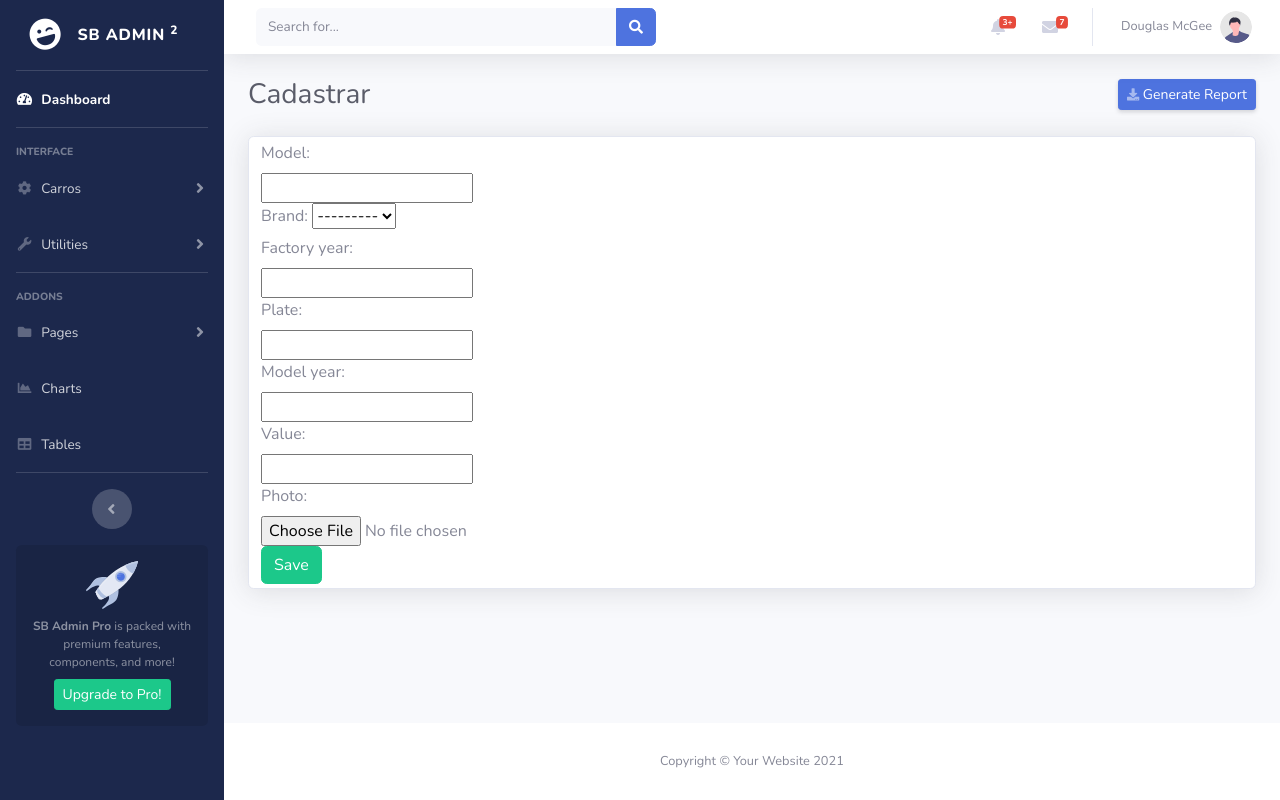
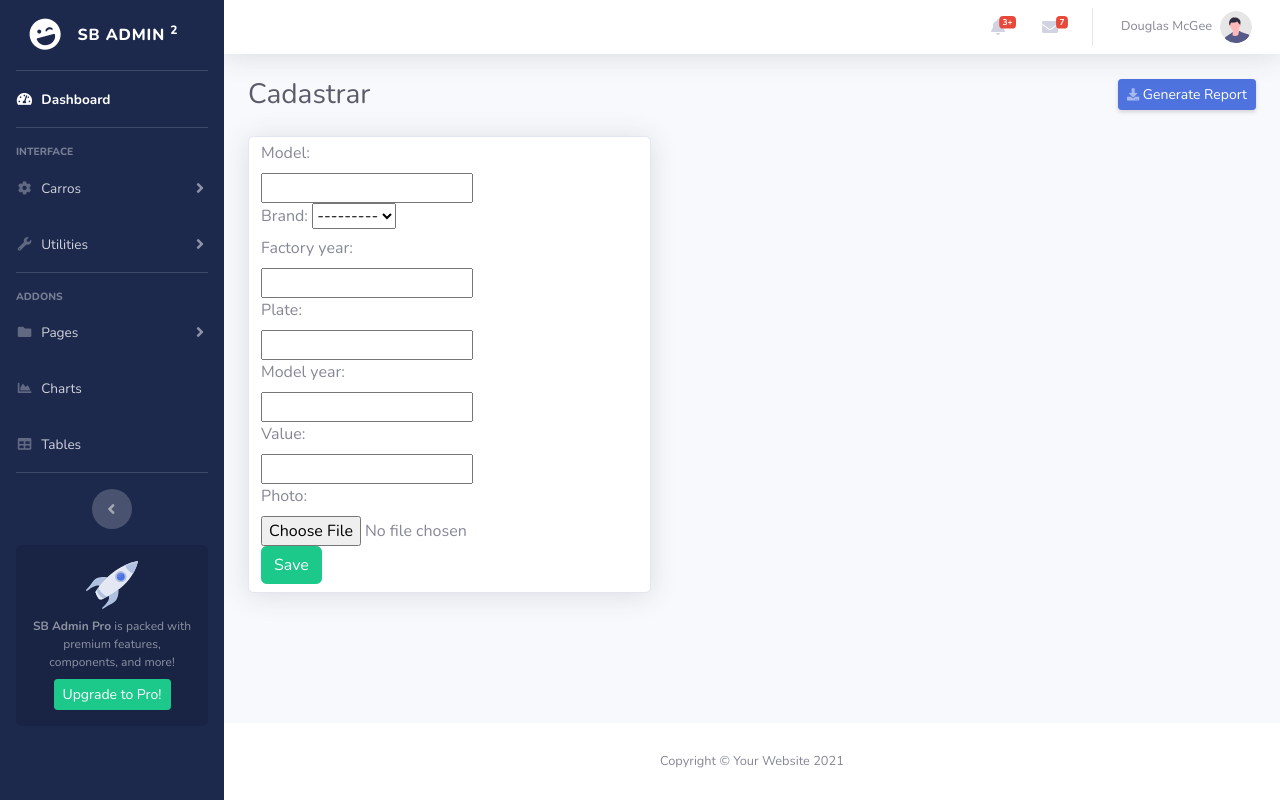
Before and after one commit to ivairmarc/Curso-Python, a Django app: page /new_car/ in a window 1280 px wide. Run offline with Django 5.2, Linux system fonts and the light colour scheme; data comes from the database, SQL or seed files in the repository; some libraries are stand-ins or nearby versions.

Commit message:
melhorando o estilo

```diff
--- a/carros/app/templates/base.html
+++ b/carros/app/templates/base.html
@@ -170,6 +170,7 @@
                     </button>
 
                     <!-- Topbar Search -->
+                    {% block search %}
                     <form method="GET" action="{% url 'cars_list' %}" class="d-none d-sm-inline-block form-inline mr-auto ml-md-3 my-2 my-md-0 mw-100 navbar-search">
                         <div class="input-group">
                             <input type="text" name="search" class="form-control bg-light border-0 small" placeholder="Search for..."
@@ -181,7 +182,7 @@
                             </div>
                         </div>
                     </form>
-
+                    {% endblock %}
                     <!-- Topbar Navbar -->
                     <ul class="navbar-nav ml-auto">
 
@@ -370,7 +371,7 @@
                     <!-- Page Heading -->
                     <div class="d-sm-flex align-items-center justify-content-between mb-4">
                         <h1 class="h3 mb-0 text-gray-800">
-                            {% block page %}
+                            {% block page-title %}
                                 Dashboard
                             {% endblock%}
                         </h1>
@@ -380,16 +381,16 @@
 
                     <div class="row">
                         <!-- Area Chart -->
-                        <div class="col-xl-12 col-lg-7 ">
+                        <div class="col-md-auto ">
                             <div class="card shadow mb-4">
                                 <!-- Card Header - Dropdown -->
-                                <div class="album">
-                                    <div class="row" >
+                                {% block content-page%}
+
                                       {% block content %}
 
                                       {% endblock %}
-                                    </div>
-                                </div>
+
+                                {% endblock %}
                             </div>
                         </div>
                     </div>
--- a/carros/cars/templates/new_car.html
+++ b/carros/cars/templates/new_car.html
@@ -1,8 +1,10 @@
 {% extends 'base.html' %}
 {% load bootstrap %}
 
+{% block search %}
+{% endblock%}
 
-{% block page %}
+{% block page-title %}
     Cadastrar
 {% endblock%}
 
@@ -10,9 +12,9 @@
     <form method="post" enctype="multipart/form-data">
         {% csrf_token %}
 
-        <div class="mb-1 mt-1 col-lg-8 px-4">
+        <div class=" mt-1 col-lg-8">
             {{ new_car_form|bootstrap }}
-            <input type="submit" value="Save" class="btn btn-success ">
+            <input type="submit" value="Save" class="btn btn-success mb-2">
 
         </div>
 
```
Also changed, not shown: carros/cars/templates/cars.html (+7 -1 lines), carros/cars/models/__init__.py (added).
